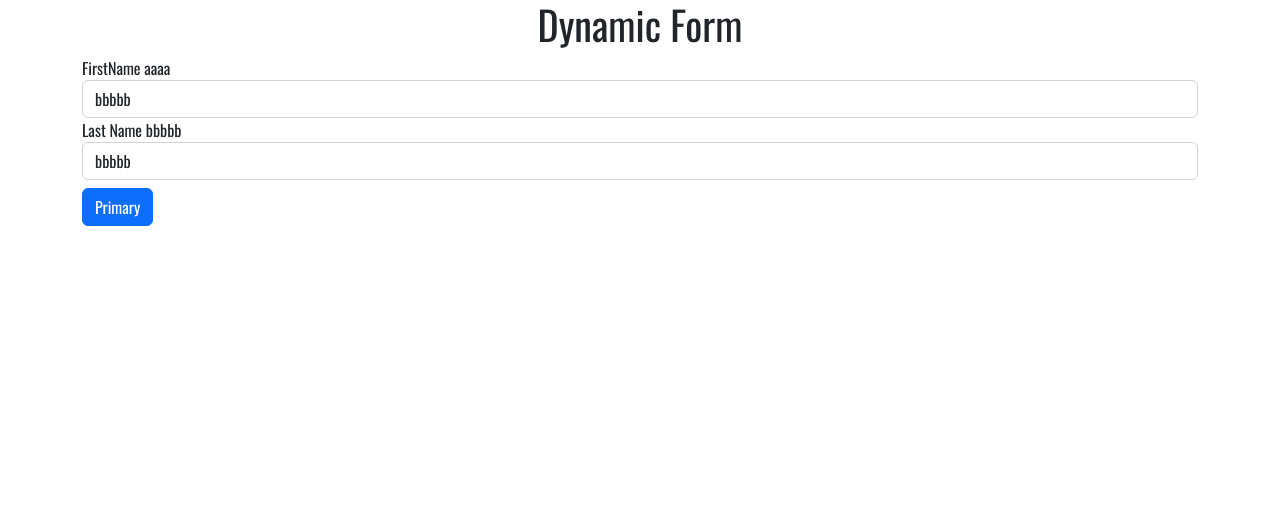
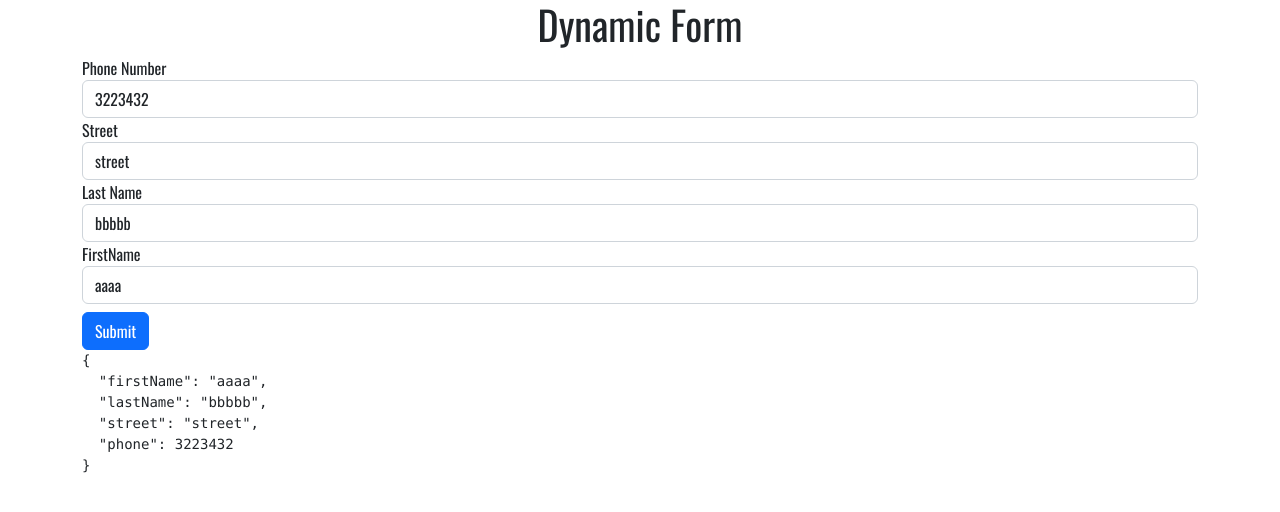
Before and after one commit to EdenGoforIt/Angular-StackBlitz-DynamicForm, an Angular app: page / in a window 1280 px wide. Shown: the top 512 px of the page. Built offline with nearby package versions, Linux system fonts and the light colour scheme.

Commit message:
8 files modified, 1 added

```diff
--- a/src/app/app.component.html
+++ b/src/app/app.component.html
@@ -3,9 +3,10 @@
   <form
     name="dynamicForm"
     #ngForm="ngForm"
-    (ngSubmit)="ngForm.valid && onSubmit()"
+    (ngSubmit)="ngForm.valid && onSubmit($event)"
   >
     <app-dynamic-form [fields]="fields" [data]="data"></app-dynamic-form>
-    <button class="btn btn-primary mt-2">Primary</button>
+    <button class="btn btn-primary mt-2">Submit</button>
+    <pre>{{ data | json }}</pre>
   </form>
 </div>
--- a/src/app/app.component.ts
+++ b/src/app/app.component.ts
@@ -11,9 +11,13 @@ export class AppComponent {
   data: {
     firstName: string;
     lastName: string;
+    street: string;
+    phone: number;
   } = {
     firstName: 'aaaa',
     lastName: 'bbbbb',
+    street: 'street',
+    phone: 3223432,
   };
 
   fields: Field<any>[] = [
@@ -21,13 +25,30 @@ export class AppComponent {
       placeHolder: 'First Name',
       label: 'FirstName',
       name: 'firstName',
+      priority: 3,
     }),
     new InputField({
       placeHolder: 'Last Name',
       label: 'Last Name',
       name: 'lastName',
+      priority: 2,
+    }),
+    new InputField({
+      placeHolder: 'Strret',
+      label: 'Street',
+      name: 'street',
+      priority: 1,
+    }),
+    new InputField({
+      placeHolder: 'Phone Number',
+      label: 'Phone Number',
+      name: 'phone',
+      priority: 0,
     }),
   ];
 
-  onSubmit(): void {}
+  onSubmit(event: any): void {
+    event.preventDefault();
+    console.log('got data', this.data);
+  }
 }
--- a/src/app/app.module.ts
+++ b/src/app/app.module.ts
@@ -1,6 +1,6 @@
 import { NgModule } from '@angular/core';
 import { BrowserModule } from '@angular/platform-browser';
-import { FormsModule } from '@angular/forms';
+import { FormsModule, ReactiveFormsModule } from '@angular/forms';
 import { AppComponent } from './app.component';
 import { DynamicFormModule } from './shared/dynamic-form/dynamic-form.module';
 import { CommonModule } from '@angular/common';
@@ -10,7 +10,7 @@ import { CommonModule } from '@angular/common';
     BrowserModule,
     CommonModule,
     FormsModule,
-    DynamicFormModule,
+    ReactiveFormsModule,
     DynamicFormModule,
   ],
   declarations: [AppComponent],
--- a/src/app/shared/dynamic-form/dynamic-form.component.html
+++ b/src/app/shared/dynamic-form/dynamic-form.component.html
@@ -1,4 +1,4 @@
-<div *ngFor="let field of fields">
+<div *ngFor="let field of fields | sort: 'priority'">
   <ng-container [ngSwitch]="field.fieldType">
     <ng-container *ngSwitchCase="'input'">
       <app-input-field
--- a/src/app/shared/dynamic-form/dynamic-form.module.ts
+++ b/src/app/shared/dynamic-form/dynamic-form.module.ts
@@ -3,10 +3,11 @@ import { NgModule } from '@angular/core';
 import { FormsModule, ReactiveFormsModule } from '@angular/forms';
 import { DynamicFormComponent } from './dynamic-form.component';
 import { InputFieldComponent } from './input/input.field.component';
+import { SortPipe } from './sort.pipe';
 
 @NgModule({
-  declarations: [InputFieldComponent, DynamicFormComponent],
+  declarations: [InputFieldComponent, DynamicFormComponent, SortPipe],
   imports: [CommonModule, FormsModule, ReactiveFormsModule],
-  exports: [InputFieldComponent, DynamicFormComponent],
+  exports: [InputFieldComponent, DynamicFormComponent, SortPipe],
 })
 export class DynamicFormModule {}
--- a/src/app/shared/dynamic-form/input/input.field.component.html
+++ b/src/app/shared/dynamic-form/input/input.field.component.html
@@ -1,11 +1,10 @@
 <label for="field.name">{{ field?.label }}</label>
-{{ val }}
 <input
   class="form-control"
-  name="field.name"
+  [name]="field.name"
   [(ngModel)]="val"
   [disabled]="field.disabled"
   [required]="field.required"
-  type="text"
+  [type]="field.type"
   placeholder="field.placeHolder"
 />
--- /dev/null
+++ b/src/app/shared/dynamic-form/sort.pipe.ts
@@ -0,0 +1,22 @@
+import { Pipe, PipeTransform } from '@angular/core';
+
+@Pipe({
+  name: 'sort',
+})
+export class SortPipe implements PipeTransform {
+  transform(array: any, field: string): any[] {
+    if (!Array.isArray(array)) {
+      return;
+    }
+    array.sort((a: any, b: any) => {
+      if (a[field] < b[field]) {
+        return -1;
+      } else if (a[field] > b[field]) {
+        return 1;
+      } else {
+        return 0;
+      }
+    });
+    return array;
+  }
+}
--- a/src/app/shared/models/field.ts
+++ b/src/app/shared/models/field.ts
@@ -12,6 +12,7 @@ export class Field<T> {
   priority?: number;
   value: T;
   label: string;
+  type: string;
 
   constructor(data?: Partial<Field<any>>) {
     this.name = data?.name;
@@ -22,5 +23,6 @@ export class Field<T> {
     this.required = data?.required;
     this.priority = data?.priority;
     this.label = data?.label;
+    this.type = data?.type;
   }
 }
--- a/src/app/shared/models/input-field.ts
+++ b/src/app/shared/models/input-field.ts
@@ -2,7 +2,7 @@ import { Field } from './field';
 
 export class InputField extends Field<string> {
   fieldType = 'input';
-  type = 'text';
+  type: string = 'text';
   maxlength?: number = 100;
 
   constructor(data?: Partial<InputField>) {
```
